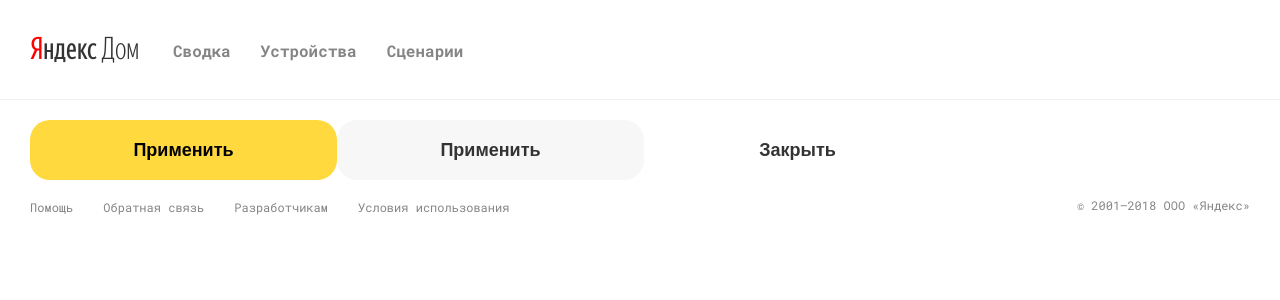
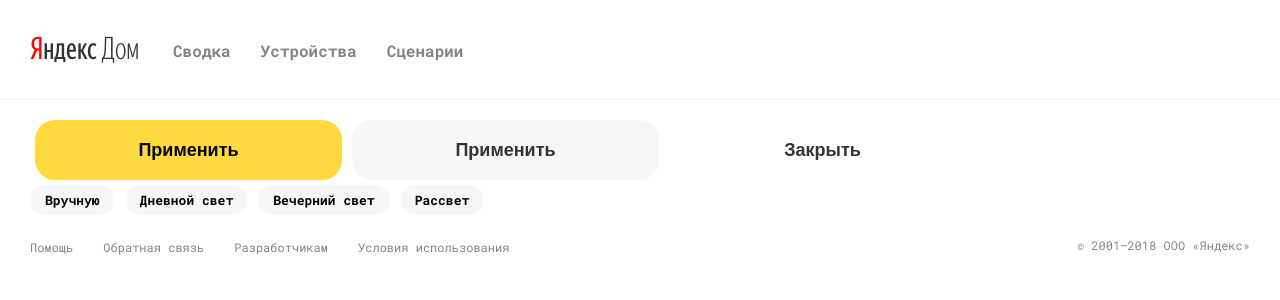
Before and after one commit to synthetiquely/smart-home, a Vue app: page / in a window 1280 px wide. Shown: the top 300 px of the page. Built offline with nearby package versions, Linux system fonts and the light colour scheme.

Commit message:
Style outlines color for active elements

```diff
--- a/src/App.vue
+++ b/src/App.vue
@@ -9,6 +9,12 @@
         <Button primary>Применить</Button>
         <Button secondary>Применить</Button>
         <Button>Закрыть</Button>
+        <div style="display: flex;">
+          <Chip text="Вручную" />
+          <Chip text="Дневной свет" />
+          <Chip text="Вечерний свет" />
+          <Chip text="Рассвет" />
+        </div>
       </Content>
       <Footer>Footer</Footer>
     </Layout>
@@ -23,6 +29,7 @@
 import Content from './components/Content/Content.vue';
 import Footer from './components/Footer/Footer.vue';
 import Button from './components/Button/Button.vue';
+import Chip from './components/Chip/Chip.vue';
 
 export default {
   name: 'app',
@@ -34,6 +41,7 @@
     HeaderMenu,
     Logo,
     Button,
+    Chip,
   },
 };
 </script>
@@ -63,4 +71,10 @@
 body {
   margin: 0;
 }
+
+a,
+button,
+input {
+  outline-color: var(--dark-yellow);
+}
 </style>
--- a/src/components/Button/Button.vue
+++ b/src/components/Button/Button.vue
@@ -25,6 +25,7 @@
 .button {
   width: 307px;
   height: 60px;
+  margin: 0 5px;
   border-radius: 20px;
   color: var(--dark-gray);
   background-color: var(--white);
@@ -34,7 +35,7 @@
   line-height: 21px;
   letter-spacing: 0;
   cursor: pointer;
-  outline: none;
+  outline-color: var(--dark-yellow);
   border: none;
 }
 
--- a/src/components/Footer/Footer.vue
+++ b/src/components/Footer/Footer.vue
@@ -59,5 +59,6 @@
   letter-spacing: 0.01px;
   text-align: left;
   text-decoration: none;
+  outline-color: var(--dark-yellow);
 }
 </style>
--- a/src/components/HeaderMenu/HeaderMenu.vue
+++ b/src/components/HeaderMenu/HeaderMenu.vue
@@ -40,6 +40,7 @@
   color: var(--dark-gray);
   opacity: 0.6;
   text-decoration: none;
+  outline-color: var(--dark-yellow);
 }
 
 .navigation__link:hover,
--- a/src/components/Logo/Logo.vue
+++ b/src/components/Logo/Logo.vue
@@ -1,5 +1,5 @@
 <template>
-  <a href="/">
+  <a tabindex="0" href="/">
     <div class="logo"/>
   </a>
 </template>
@@ -15,5 +15,6 @@
   background-size: contain;
   background-repeat: no-repeat;
   background-position: center;
+  outline-color: var(--dark-yellow);
 }
 </style>
```
